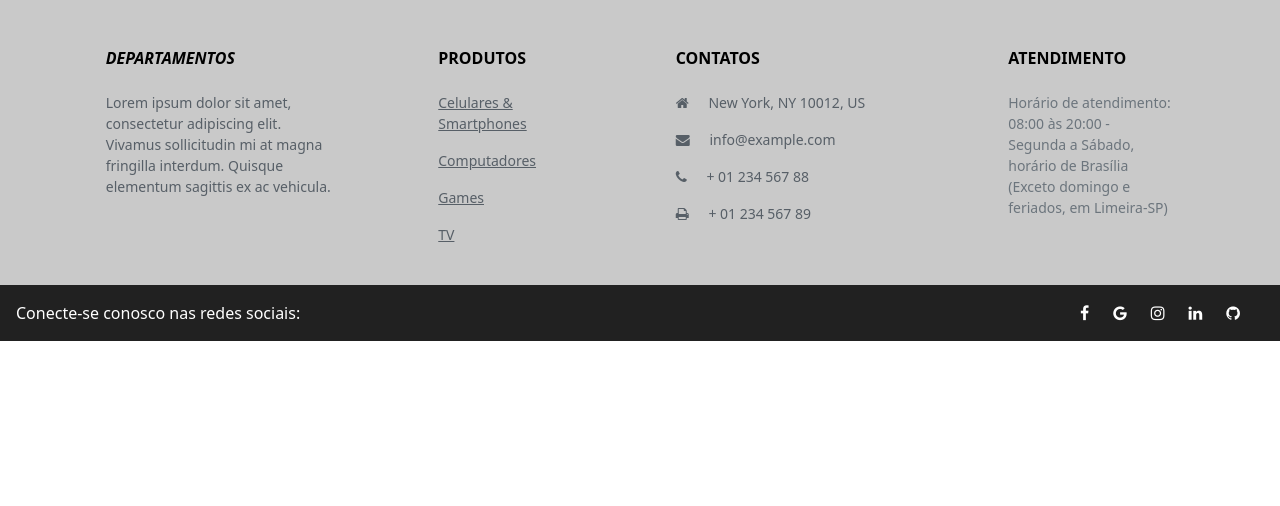
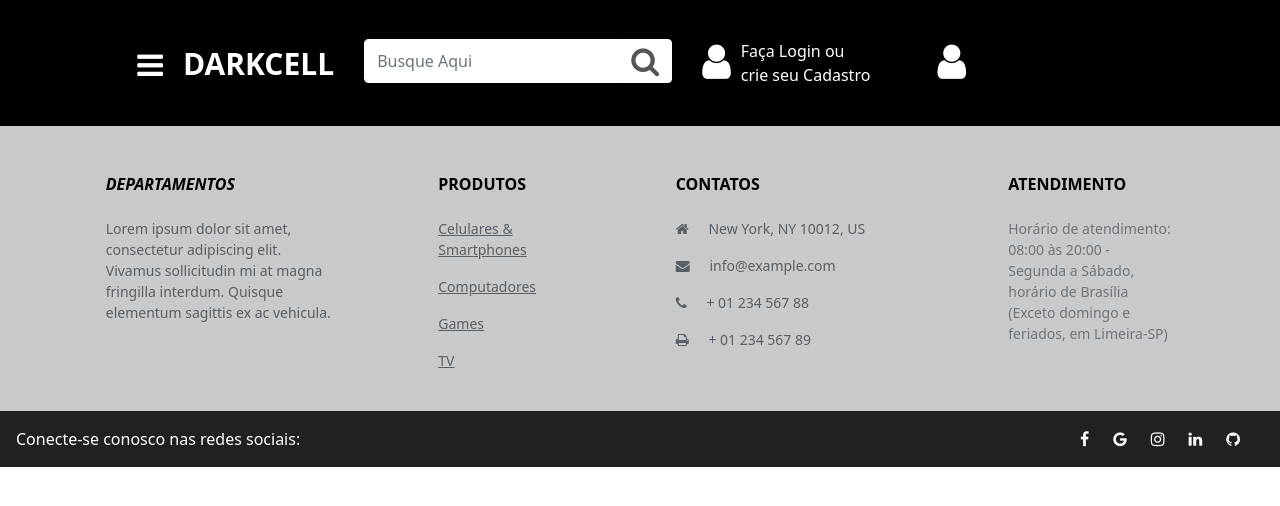
Before and after one commit to vinivizzapc/novo-darkcell, an Angular app: page / in a window 1280 px wide. Shown: the top 506 px of the page. Built offline with nearby package versions, Linux system fonts and the light colour scheme.

Commit message:
header incompleto

```diff
--- a/package.json
+++ b/package.json
@@ -19,6 +19,7 @@
     "@angular/platform-browser": "~13.2.0",
     "@angular/platform-browser-dynamic": "~13.2.0",
     "@angular/router": "~13.2.0",
+    "@fortawesome/fontawesome-free": "^6.1.1",
     "@ng-bootstrap/ng-bootstrap": "^12.0.2",
     "@popperjs/core": "^2.10.2",
     "bootstrap": "^5.1.3",
--- a/src/app/app.component.html
+++ b/src/app/app.component.html
@@ -1 +1,2 @@
+<app-header></app-header>
 <app-footer></app-footer>
--- a/src/app/app.module.ts
+++ b/src/app/app.module.ts
@@ -1,12 +1,12 @@
 import { NgModule } from '@angular/core';
 import { BrowserModule } from '@angular/platform-browser';
-
 import { AppRoutingModule } from './app-routing.module';
 import { AppComponent } from './app.component';
 import { FooterComponent } from './component/footer/footer.component';
 import { HeaderComponent } from './component/header/header.component';
 import { MenuComponent } from './component/menu/menu.component';
 import { NgbModule } from '@ng-bootstrap/ng-bootstrap';
+
 
 @NgModule({
   declarations: [
--- a/src/app/component/header/header.component.html
+++ b/src/app/component/header/header.component.html
@@ -1 +1,27 @@
-<p>header works!</p>
+<div class="p-4 col-lg-12" style="background-color: black; height: 100%; display: flex; justify-content: center;">
+  <div class="" style="margin-right: 20px; align-self: center; margin-top: 5px;" >
+    <i class="fa fa-solid fa-bars" style="color: white; font-size: 30px;"></i>
+  </div>
+  <div style="margin-right: 30px; align-self: center;" >
+    <span style="color:white; font-weight: bolder; font-size: 30px;">DARKCELL</span>
+  </div>
+  <div class="col-lg-3" style="display: flex; margin-top: 15px;" >
+    <div class="input-group mb-3">
+      <input type="text" class="form-control" placeholder="Busque Aqui" aria-label="username" style="border-color: #ffffff;  height: 44px;" aria-describedby="basic-addon1">
+      <div class="">
+        <span class="input-group-text" style="border-bottom-left-radius: 0px; border-top-left-radius: 0px; background-color: #ffffff; border-color: #ffffff;  height: 44px;" id="basic-addon1"><i class="fa fa-search" style="color: #555555; font-size: 30px;"></i></span>
+      </div>
+    </div>
+  </div>
+
+  <div class="col-sm-2" style="display: flex; margin-left: 30px; margin-top: 15px;">
+    <i class="fa fa-user" style="color: white; font-size: 40px; margin-top: 3px;"></i>
+    <p style="color:white; margin-left: 10px; margin-bottom: 15px;">Faça Login ou
+    <br>
+    crie seu Cadastro</p>
+  </div>
+
+  <div class="col-sm-2" style="display: flex; margin-left: 30px; margin-top: 15px;">
+    <i class="fa fa-user" style="color: white; font-size: 40px; margin-top: 3px;"></i>
+  </div>
+</div>
```
Also changed, not shown: src/app/component/header/header.component.css (line endings or trailing spaces), 1 other file (tests, documents, lock files or other folders).
